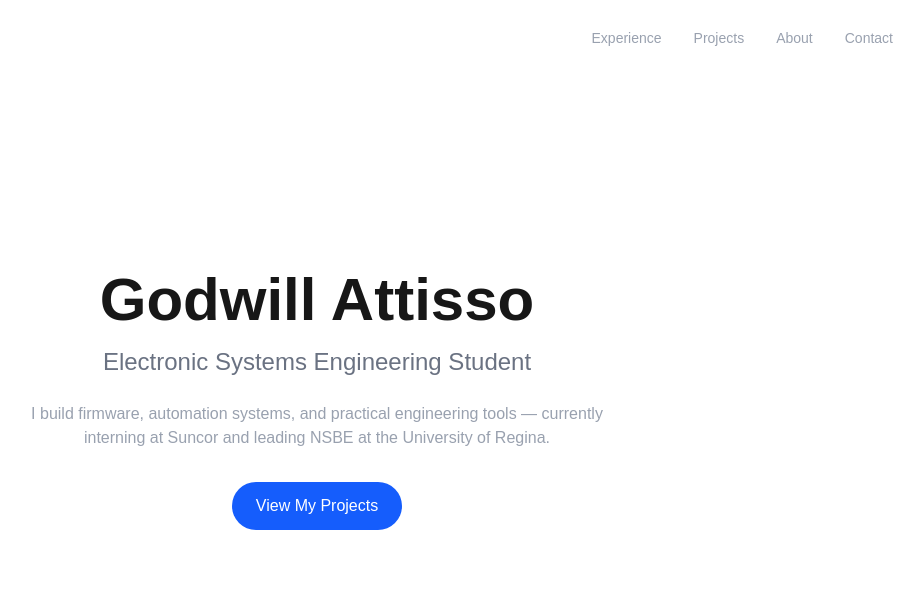
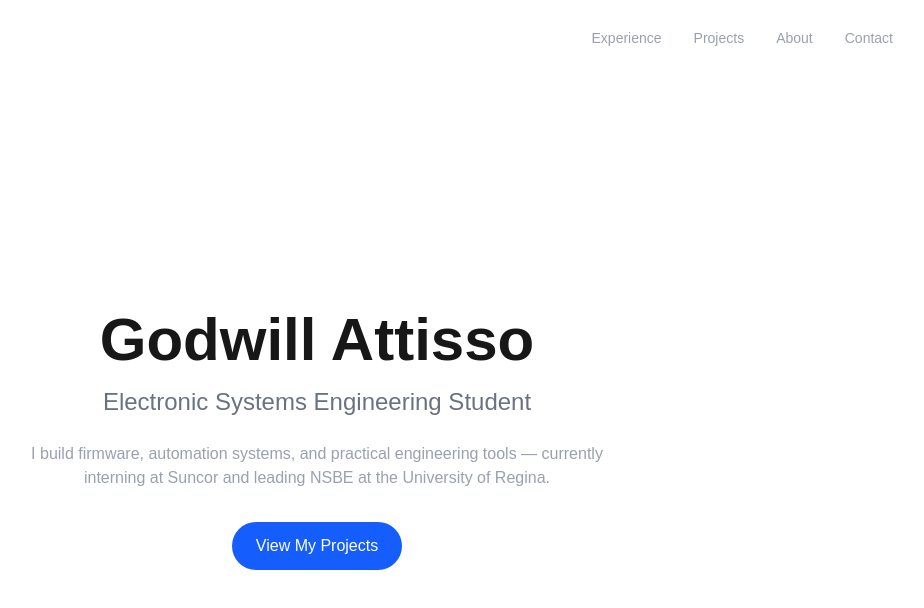
Before and after one commit to godwillattisso/portfolio, a Next.js app: page / in a window 1280 px wide. Shown: the top 608 px of the page, without its empty margins (323-1247 px from the left). Built offline with nearby package versions, Linux system fonts and the light colour scheme.

Commit message:
adding pt-20

```diff
--- a/components/Hero.tsx
+++ b/components/Hero.tsx
@@ -2,7 +2,7 @@
 
 export default function Hero() {
   return (
-    <section className="flex flex-col items-center justify-center min-h-screen text-center px-4">
+    <section className="flex flex-col items-center justify-center min-h-screen text-center px-4 pt-20">
       <h1 className="text-4xl md:text-6xl font-bold mb-4">Godwill Attisso</h1>
       <p className="text-lg md:text-2xl text-gray-500 mb-6">
         Electronic Systems Engineering Student
```
